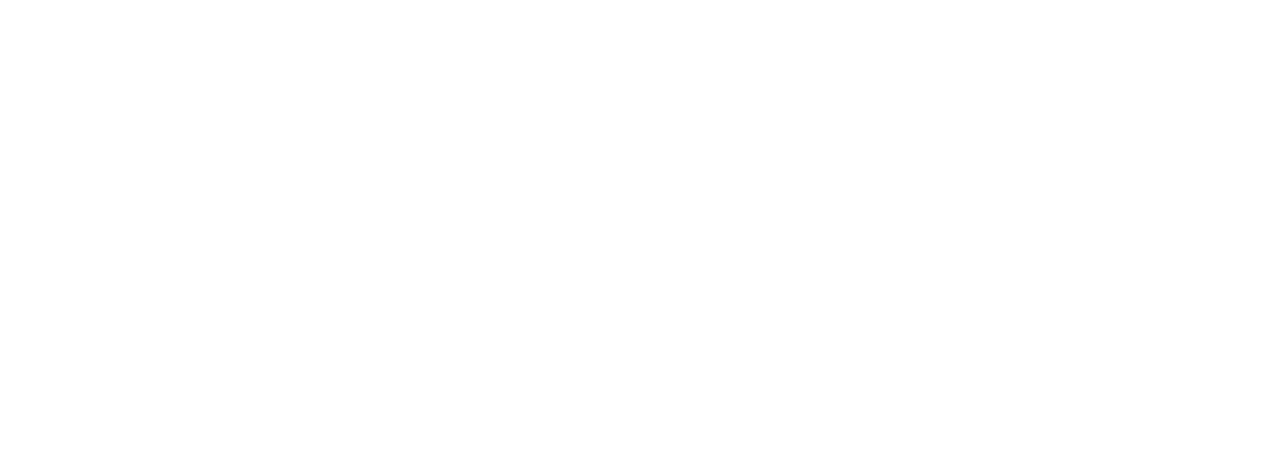
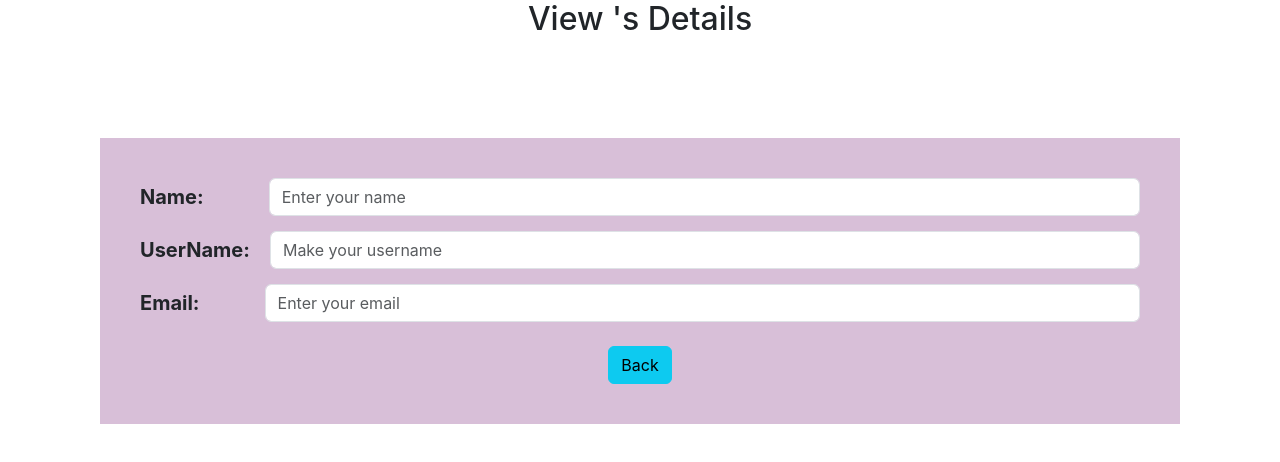
Before and after one commit to SayanH-BIT/ReactJs_Concepts, a React (Create React App) app in the folder react-concepts/: page /view in a window 1280 px wide. Before the commit this address had no page. Shown: the top 462 px of the page. Built offline with nearby package versions, Linux system fonts and the light colour scheme; data requests are answered from the project's data file.

Commit message:
Work is going on

```diff
--- a/react-concepts/db.json
+++ b/react-concepts/db.json
@@ -3,6 +3,7 @@
         {
             "id": "a64fc5d7-32bf-42ce-8952-d347f10790b0",
             "name": "Sayan haldar",
+            "username": "sayanHaldar",
             "dob": "2024-10-17",
             "mobile": "+91-9458758662",
             "email": "haldar@gmail.com"
@@ -10,13 +11,15 @@
         {
             "id": "0095be68-2ba1-4a60-b33a-91e3055ba26a",
             "name": "Manas Das",
+            "username": "manas123",
             "dob": "2002-09-05",
             "mobile": "9874654025",
             "email": "manas@gmail.com"
         },
         {
             "id": "a3604c77-f410-47bb-bb32-ee7761525d7c",
-            "name": "Sayan haldar",
+            "name": "Subhasish",
+            "username": "subhasishsamanta",
             "dob": "2002-03-05",
             "mobile": "919855966545",
             "email": "sayanhaldar@gmail.com"
@@ -24,9 +27,16 @@
         {
             "id": "b262d8a7-7e49-4429-a902-b78b4a38e836",
             "name": "Isika Maiti",
+            "username": "isika@maiti",
             "dob": "2003-11-09",
             "mobile": "919856325478",
             "email": "isika@bit.com"
+        },
+        {
+            "id": "d272",
+            "name": "Sayan haldar",
+            "username": "sayanHalda",
+            "email": "haldar@gmail.com"
         }
     ],
     "comments": [
--- a/react-concepts/package.json
+++ b/react-concepts/package.json
@@ -9,19 +9,22 @@
     "@testing-library/user-event": "^13.5.0",
     "axios": "^1.7.7",
     "bootstrap": "^5.3.3",
+    "formik": "^2.4.6",
     "json-server": "^1.0.0-beta.3",
     "react": "^18.3.1",
     "react-dom": "^18.3.1",
     "react-redux": "^9.1.2",
     "react-router-dom": "^6.26.2",
     "react-scripts": "5.0.1",
+    "react-toastify": "^10.0.6",
     "web-vitals": "^2.1.4"
   },
   "scripts": {
     "start": "react-scripts start",
     "build": "react-scripts build",
     "test": "react-scripts test",
-    "eject": "react-scripts eject"
+    "eject": "react-scripts eject",
+    "json-server": "json-server --watch db.json --port 5000"
   },
   "eslintConfig": {
     "extends": [
--- a/react-concepts/src/App.js
+++ b/react-concepts/src/App.js
@@ -3,6 +3,9 @@
 import './App.css';
 import Home from './redux_concept/CRUD_redux/Home';
 import Create from './redux_concept/CRUD_redux/Create';
+import Edit from './redux_concept/CRUD_redux/Edit';
+import 'react-toastify/dist/ReactToastify.css';
+import View from './redux_concept/CRUD_redux/View';
 // import StateObj from './hooks_concept/useState_hook/StateObj';
 // import Counter from './redux_concept/Counter';
 /*
@@ -60,8 +63,10 @@
       {/* <IndexPage/> */}
       {/* <Counter/> */}
       <Routes>
-        <Route path='/' element={<Home/>}/>
-        <Route path='/create' element={<Create/>}/>
+        <Route path='/' element={<Home />} />
+        <Route path='/create' element={<Create />} />
+        <Route path='/view' element={<View />} />
+        <Route path='/edit/:id' element={<Edit />} />
       </Routes>
     </div>
   );
--- a/react-concepts/src/redux_concept/CRUD_redux/API.jsx
+++ b/react-concepts/src/redux_concept/CRUD_redux/API.jsx
@@ -12,4 +12,4 @@
 //     })
 
 
-export const userAPI = 'https://jsonplaceholder.typicode.com/users'
+export const userAPI = 'http://localhost:5000/user'
--- a/react-concepts/src/redux_concept/CRUD_redux/Create.js
+++ b/react-concepts/src/redux_concept/CRUD_redux/Create.js
@@ -1,34 +1,38 @@
 import React, { useState } from 'react'
 import { useDispatch, useSelector } from 'react-redux'
 import { addUser } from './UserReducer'
+import { useNavigate } from 'react-router-dom'
 
 const Create = () => {
+    const navigate = useNavigate()
     const [name, setName] = useState()
     const [username, setUserName] = useState()
     const [email, setEmail] = useState()
-    const users = useSelector((state) => state.users)
+    const users = useSelector((state) => state.user)
     const handleSubmit = (event) => {
         event.preventDefault()
-        dispatch(addUser({id: users[users.length - 1].id+1, name, username, email}))
+        const newUserId = users[users.length - 1].id + 1;
+        dispatch(addUser({ id: newUserId, name, username, email }));
+        navigate('/')
     }
     const dispatch = useDispatch()
     return (
         <div>
-        <h2> Add New User</h2>
-            <form style={{margin:"100px", height:"auto", width:"auto", backgroundColor:"rgba(102, 70, 161, 0.63)", padding:"40px"}} onSubmit={handleSubmit}>
-                <div style={{display:"flex", alignItems:"center", gap:"65px", fontSize:"20px", fontWeight:"bolder"}}>
+            <h2> Add New User</h2>
+            <form style={{ margin: "100px", height: "auto", width: "auto", backgroundColor: "rgba(102, 70, 161, 0.63)", padding: "40px" }} onSubmit={handleSubmit}>
+                <div style={{ display: "flex", alignItems: "center", gap: "65px", fontSize: "20px", fontWeight: "bolder", marginBottom: "15px" }}>
                     <label htmlFor='name'>Name: </label>
-                    <input type='text' name='name' placeholder='Enter your name' className='form-control' onChange={(e)=>setName(e.target.value)}/>
+                    <input type='text' name='name' placeholder='Enter your name' className='form-control' onChange={(e) => setName(e.target.value)} />
                 </div>
-                <div style={{display:"flex", alignItems:"center", gap:"20px", fontSize:"20px", fontWeight:"bolder"}}>
+                <div style={{ display: "flex", alignItems: "center", gap: "20px", fontSize: "20px", fontWeight: "bolder", marginBottom: "15px" }}>
                     <label htmlFor='username'>UserName: </label>
-                    <input type='text' name='username' placeholder='Make your username' className='form-control'onChange={(e)=>setUserName(e.target.value)}/>
+                    <input type='text' name='username' placeholder='Make your username' className='form-control' onChange={(e) => setUserName(e.target.value)} />
                 </div>
-                <div style={{display:"flex", alignItems:"center", gap:"65px", fontSize:"20px", fontWeight:"bolder"}}>
+                <div style={{ display: "flex", alignItems: "center", gap: "65px", fontSize: "20px", fontWeight: "bolder" }}>
                     <label htmlFor='email'>Email: </label>
-                    <input type='email' name='email' placeholder='Enter your email' className='form-control' onChange={(e)=>setEmail(e.target.value)}/>
+                    <input type='email' name='email' placeholder='Enter your email' className='form-control' onChange={(e) => setEmail(e.target.value)} />
                 </div>
-                <br/>
+                <br />
                 <button type='submit' className='btn btn-success'>Submit</button>
             </form>
         </div>
--- /dev/null
+++ b/react-concepts/src/redux_concept/CRUD_redux/Edit.js
@@ -0,0 +1,85 @@
+import React, { useEffect, useState } from 'react'
+import { useDispatch, useSelector } from 'react-redux'
+import { useNavigate, useParams } from 'react-router-dom'
+import { toast, ToastContainer } from 'react-toastify'
+import { userAPI } from './API'
+import axios from 'axios'
+import { useFormik } from 'formik'
+import { updateUser } from './UserReducer'
+
+const Edit = () => {
+    const { id } = useParams()
+    // const users = useSelector((state) => state.users)
+    const [update, setUpdate] = useState({
+        name: '',
+        username: '',
+        email: ''
+    })
+    const dispatch = useDispatch()
+    const navigate = useNavigate()
+    const { values, handleChange, handleSubmit } = useFormik({
+        enableReinitialize: true,
+        initialValues: update,
+        onSubmit: async (values) => {
+            const formData = {
+                'name': values.name,
+                'username': values.username,
+                'email': values.email
+            };
+            try {
+                await axios.post(userAPI + `/${id}`, formData)
+            } catch (error) {
+                console.log("Error occurred: ", error);
+            }
+            dispatch(updateUser({
+                id: id,
+                name: values.name,
+                username: values.username,
+                email: values.email
+            }))
+        }
+    })
+
+    useEffect(() => {
+        axios.get(userAPI + `/${id}`)
+            .then((res) => {
+                console.log("Fetched profile: ", res.data);
+                setUpdate(res.data);  // Set fetched data into the state
+            })
+            .catch((error) => {
+                console.log("Error fetching profile: ", error);
+            });
+    }, [id])
+    return (
+        <div>
+            <ToastContainer />
+            <h2> Update/Edit user's Details</h2>
+            <form style={{ margin: "100px", height: "auto", width: "auto", backgroundColor: "#deb887", padding: "40px" }} onSubmit={handleSubmit}>
+                <div style={{ display: "flex", alignItems: "center", gap: "65px", fontSize: "20px", fontWeight: "bolder", marginBottom: "15px" }}>
+                    <label htmlFor='name'>Name: </label>
+                    <input type='text' name='name' value={values.name} placeholder='Enter your name' className='form-control' onChange={handleChange} />
+                </div>
+                <div style={{ display: "flex", alignItems: "center", gap: "20px", fontSize: "20px", fontWeight: "bolder", marginBottom: "15px" }}>
+                    <label htmlFor='username'>UserName: </label>
+                    <input type='text' name='username' value={values.username} placeholder='Make your username' className='form-control' onChange={handleChange} />
+                </div>
+                <div style={{ display: "flex", alignItems: "center", gap: "65px", fontSize: "20px", fontWeight: "bolder" }}>
+                    <label htmlFor='email'>Email: </label>
+                    <input type='email' name='email' value={values.email} placeholder='Enter your email' className='form-control' onChange={handleChange} />
+                </div>
+                <br />
+                <div style={{ display: "flex", justifyContent: "center", gap: "10px" }}>
+                    <button type='button' className='btn btn-info' onClick={() => { setTimeout(() => navigate('/'), 1000) }}> Back</button>
+                    <button type='submit' className='btn btn-warning' onClick={() => {
+                        toast.success("Saved successfully", {
+                            // setTimeout(() => navigate('/'), 1500)
+                            onClose: () => navigate('/')
+                        })
+                    }}>Save</button>
+                </div>
+            </form>
+        </div>
+    )
+}
+
+export default Edit
--- a/react-concepts/src/redux_concept/CRUD_redux/Home.js
+++ b/react-concepts/src/redux_concept/CRUD_redux/Home.js
@@ -1,50 +1,54 @@
 import React, { useEffect, useState } from 'react'
-import { useSelector } from 'react-redux'
+import { useDispatch, useSelector } from 'react-redux'
 import axios from 'axios'
 import { userAPI } from './API'
-import { Link } from 'react-router-dom'
+import { Link, useNavigate } from 'react-router-dom'
+import { deleteUser } from './UserReducer'
 const Home = () => {
-    const [user, setUser] = useState([])
+    const navigate = useNavigate()
+    const [userData, setUser] = useState([])
+    const dispatch = useDispatch()
+    const users = useSelector((state) => state.users)
     useEffect(() => {
         axios.get(userAPI)
             .then((res) => {
                 setUser(res.data)
-                console.log('users==> ', user);
-
+                console.log('users==> ', res.data);
             })
             .catch((error) => {
                 console.log('error -> ', error);
 
             })
     }, [])
-    const users = useSelector((state) => state.users)
-    console.log('users ==> ', users);
+    const handleDlt = (id) => {
+        dispatch(deleteUser({id:id}))
+    }
 
     return (
         <div>
             <h1> CRUD operation with react-redux</h1>
-            <Link to='/create' className='btn btn-info my-3'>Create +</Link>
+            <Link to='/create' className='btn btn-primary my-3'>Create +</Link>
             <table className="table table-data table-striped table-bordered">
                 <thead className='table-head'>
                     <tr>
-                        <th scope="col">Id</th>
-                        <th scope="col">Name</th>
-                        <th scope="col">UserName</th>
-                        <th scope="col">Email</th>
-                        <th scope="col">Action</th>
+                        <th scope="col">ID</th>
+                        <th scope="col">NAME</th>
+                        <th scope="col">USERNAME</th>
+                        <th scope="col">EMAIL</th>
+                        <th scope="col">ACTION</th>
                     </tr>
                 </thead>
                 <tbody className='table-body'>
-                    {user.map((user, index) =>
-                        <tr key={index}>
+                    {userData.map((user, index) =>
+                        <tr key={index} style={{ textAlign: "justify" }}>
                             <th scope="col">{user.id}</th>
                             <th scope="col">{user.name}</th>
                             <th scope="col">{user.username}</th>
                             <th scope="col">{user.email}</th>
-                            <th scope="col" style={{display:"flex", gap:"10px"}}>
-                                <button className='btn btn-primary'>View</button>
-                                <button className='btn btn-warning'>Edit</button>
-                                <button className='btn btn-danger'>Delete</button>
+                            <th scope="col" style={{ display: "flex", gap: "10px", alignItems:"center", justifyContent:"center" }}>
+                                <button className='btn btn-success' onClick={()=>{navigate(`/view`)}}>View</button>
+                                <button className='btn btn-warning' onClick={()=>{navigate(`/edit/${user.id}`)}}>Edit</button>
+                                <button className='btn btn-danger' style={{marginRight:"-15px"}} onClick={handleDlt(user.id)}>Delete</button>
                             </th>
                         </tr>
                     )}
@@ -54,4 +58,5 @@
     )
 }
 
+// export const {userData} = Home;
 export default Home
--- a/react-concepts/src/redux_concept/CRUD_redux/UserReducer.js
+++ b/react-concepts/src/redux_concept/CRUD_redux/UserReducer.js
@@ -1,15 +1,31 @@
 import { createSlice } from "@reduxjs/toolkit";
-import { userAPI } from "./API";
-const userSlice = createSlice ( {
-    name:'users',
-    initialState:userAPI,
-    reducers:{
-        addUser:(state, action) => {
-            console.log('action -> ',action);
 
+const userSlice = createSlice({
+    name: "users",
+    initialState: [],
+    reducers: {
+        addUser: (state, action) => {
+            state.push(action.payload)
+            console.log('action -> ', action);
+        },
+        updateUser: (state, action) => {
+            const uu = state.find(user => user.id === id)
+            const { id, name, username, email } = action.payload
+            if (uu) {
+                uu.name = name;
+                uu.username = username;
+                uu.email = email
+            }
+        },
+        deleteUser: (state, action) => {
+            const { id } = action.payload;
+            const uu = state.find(user => user.id === id)
+            if (uu) {
+                return state.filter(f => f.id !== id)
+            }
         }
     },
 })
 
-export const {addUser} = userSlice.actions;
+export const { addUser, updateUser, deleteUser } = userSlice.actions;
 export default userSlice.reducer;
--- /dev/null
+++ b/react-concepts/src/redux_concept/CRUD_redux/View.js
@@ -0,0 +1,47 @@
+import React, { useEffect, useState } from 'react'
+// import { useDispatch, useSelector } from 'react-redux'
+import { useNavigate, useParams } from 'react-router-dom'
+import { userAPI } from './API'
+import axios from 'axios'
+
+const View = () => {
+    const { id } = useParams()
+    const [update, setUpdate] = useState({})
+    const navigate = useNavigate()
+    useEffect(() => {
+        axios.get(userAPI)
+            .then((res) => {
+                setUpdate(res.data);  // Set fetched data into the state
+                console.log("Fetched profile: ", res.data);
+            })
+            .catch((error) => {
+                console.log("Error fetching profile: ", error);
+            });
+
+    }, [])
+    return (
+        <div>
+            <h2> View {update.name}'s Details</h2>
+            <form style={{ margin: "100px", height: "auto", width: "auto", backgroundColor: "thistle", padding: "40px" }}>
+                <div style={{ display: "flex", alignItems: "center", gap: "65px", fontSize: "20px", fontWeight: "bolder", marginBottom: "15px" }}>
+                    <label htmlFor='name'>Name: </label>
+                    <input type='text' name='name' value={update.name} placeholder='Enter your name' className='form-control' />
+                </div>
+                <div style={{ display: "flex", alignItems: "center", gap: "20px", fontSize: "20px", fontWeight: "bolder", marginBottom: "15px" }}>
+                    <label htmlFor='username'>UserName: </label>
+                    <input type='text' name='username' value={update.username} placeholder='Make your username' className='form-control' />
+                </div>
+                <div style={{ display: "flex", alignItems: "center", gap: "65px", fontSize: "20px", fontWeight: "bolder" }}>
+                    <label htmlFor='email'>Email: </label>
+                    <input type='email' name='email' value={update.email} placeholder='Enter your email' className='form-control' />
+                </div>
+                <br />
+                <div style={{ display: "flex", justifyContent: "center", gap: "10px" }}>
+                    <button type='button' className='btn btn-info' onClick={() => { setTimeout(() => navigate('/'), 1000) }}> Back</button>
+                </div>
+            </form>
+        </div>
+    )
+}
+
+export default View
```
Also changed, not shown: react-concepts/src/redux_concept/CRUD_redux/Update.js (deleted), 1 other file (tests, documents, lock files or other folders).
